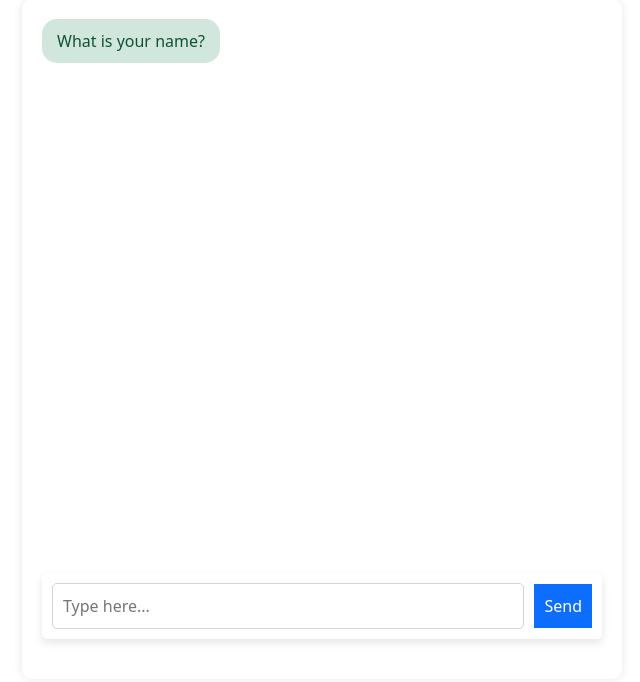
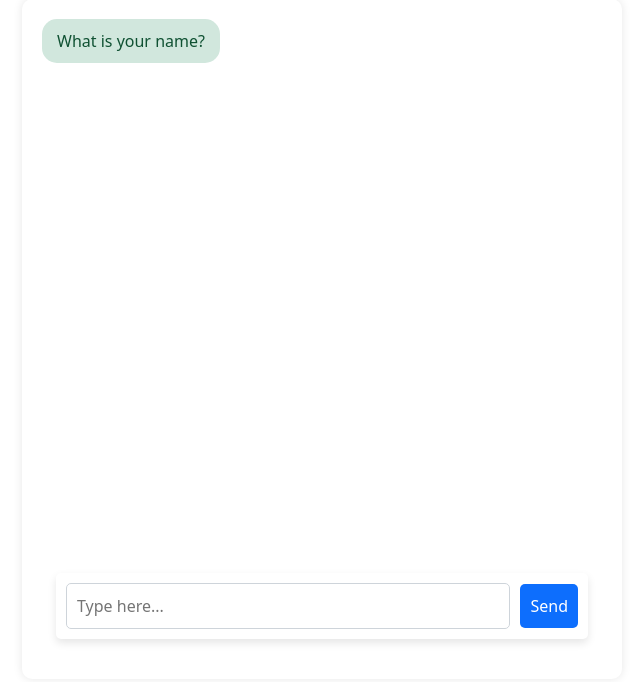
Before and after one commit to korukuro/MyCardioCare, a Flask app: page / in a window 1280 px wide. Shown: the part 77-759 px from the top of the page, without its empty margins (318-958 px from the left). Run offline with Flask 3, Linux system fonts and the light colour scheme; parts of the project's set-up code (start-up, migrations or seed data) failed here and were passed over; some libraries are stand-ins or nearby versions.

Commit message:
Update style.css

```diff
--- a/static/style.css
+++ b/static/style.css
@@ -15,12 +15,13 @@ body {
   background-size: cover;
 }
 
+
 #chatbox {
+  margin:auto;
   background-color: #ffffff;
   padding: 20px;
   border-radius: 10px;
   max-width: 600px;
-  margin: 20px auto;
   box-shadow: 0 0 10px rgba(0, 0, 0, 0.1);
   height: 85vh; /* 70% of viewport height */
   display: flex;
@@ -56,10 +57,14 @@ body {
 }
 
 #user-input {
+  width: 95%;
   display: flex;
   margin-top: 10px;
   align-items: center;
+  justify-content: space-evenly;
   margin-bottom: 20px; /* Bottom margin for the input area */
+  margin-left: auto;
+  margin-right: auto;
   position: sticky;
   bottom: 10px;
   background-color: #ffffff;
@@ -75,21 +80,19 @@ body {
   border-radius: 5px;
   margin-right: 10px;
   font-size: 16px;
+  width: 70%;
+  /* width: phle jaisa krna toh isko change krdo */
 }
 
-button {
+#userButton {
+  border-radius: 5px; /* Using pixels for a noticeable change */
   padding: 10px;
-  margin-left: 10px;
+  /* margin-left: 10px; */
   border: none;
   background-color: #0d6efd;
   color: white;
-  border-radius: 5px;
   cursor: pointer;
   font-size: 16px;
-}
-
-button:hover {
-  background-color: #0b5ed7;
 }
 
 .mymargin {
@@ -102,3 +105,7 @@ button:hover {
       height: 80vh;
   }
 }
+
+#button:hover {
+  background-color: #0b5ed7;
+}
```
